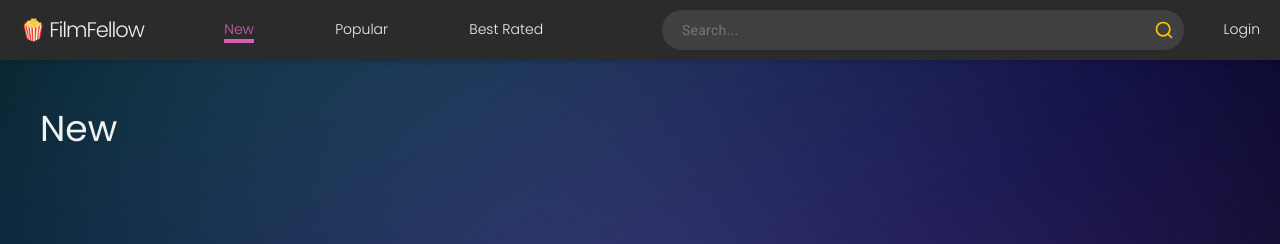
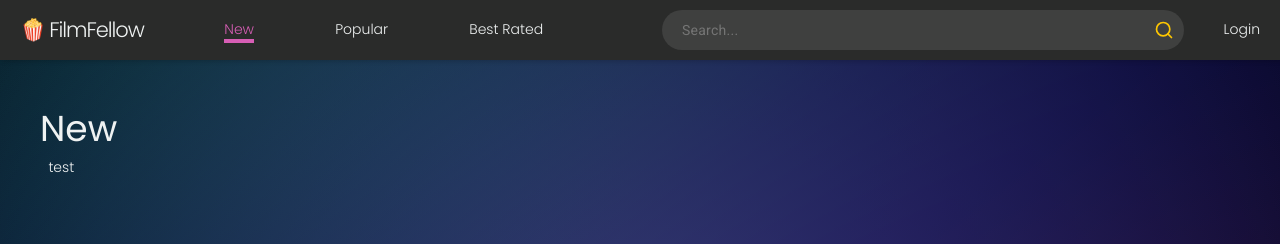
Before and after one commit to Moiman/FilmFellow, a Next.js app in the folder frontend/: page /new in a window 1280 px wide. Shown: the top 244 px of the page. Built offline with nearby package versions, Linux system fonts and the light colour scheme.

Commit message:
debugging

```diff
--- a/frontend/components/modal.tsx
+++ b/frontend/components/modal.tsx
@@ -1,5 +1,6 @@
 "use client";
 
+import "@/sass/style.scss";
 import Link from "next/link";
 import { useSearchParams } from "next/navigation";
 import React, { useEffect, useRef } from "react";
@@ -17,16 +18,18 @@ const Modal = ({ content, title }: Props) => {
 
   useEffect(() => {
     if (showDialog === "y") {
-      dialogRef.current?.showModal();
+      dialogRef.current?.show();
     } else {
       dialogRef.current?.close();
     }
   }, [showDialog]);
 
-  const dialog =
-    showDialog === "y" ? (
-      <dialog>
+  return (
     <div>
+      <Link href="new/?showDialog=y">test</Link>
+      {showDialog === "y" ? (
+        <dialog className="modal-background">
+          <div className="modal-content">
             <div>
               <h1>{title}</h1>
               <X onClick={() => dialogRef.current?.close()} />
@@ -34,13 +37,8 @@ const Modal = ({ content, title }: Props) => {
             <div>{content}</div>
           </div>
         </dialog>
-    ) : null;
-
-  return (
-    <>
-      <Link href="/?showDialog=y"></Link>
-      {dialog}
-    </>
+      ) : null}
+    </div>
   );
 };
 
```
Also changed, not shown: frontend/sass/components/_modal.scss (added, +9 -0 lines). Lines whose indentation alone changed are shown as unchanged.
